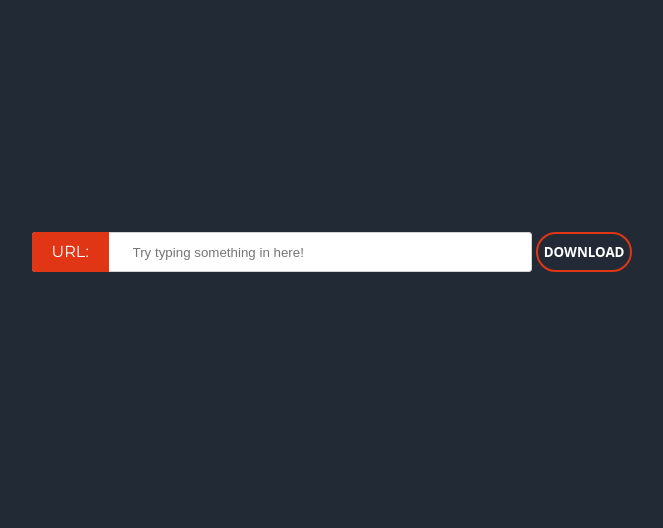
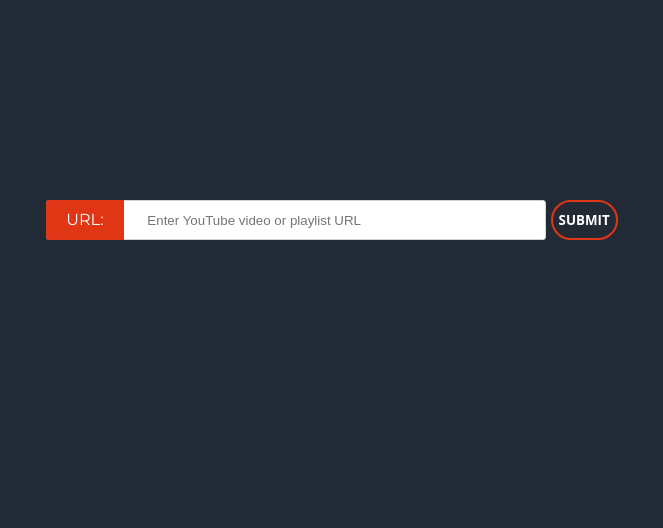
Before and after one commit to iABn0rma1/YT-VideoDownloader, a Flask app: page / in a window 1280 px wide. Shown: the part 181-709 px from the top of the page, without its empty margins (308-971 px from the left). Run offline with Flask 3, Linux system fonts and the light colour scheme.

Commit message:
added thumbnail

```diff
--- a/app.py
+++ b/app.py
@@ -1,4 +1,4 @@
-from flask import Flask, request, render_template
+from flask import Flask, request, render_template, jsonify
 import os
 import yt_dlp
 
@@ -6,20 +6,41 @@ app = Flask(__name__)
 
 @app.route('/', methods=['GET', 'POST'])
 def index():
-    if request.method == 'POST':
-        video_url = request.form.get('video_url')
-        if not video_url:
-            return render_template('index.html', error="No URL provided.")
-        try:
-            if 'playlist' in video_url:
-                download_youtube_playlist(video_url)
-                return render_template('index.html', message="Playlist download completed!")
-            else:
-                download_youtube_video(video_url)
-                return render_template('index.html', message="Video download completed!")
-        except Exception as e:
-            return render_template('index.html', error=f"Error: {e}")
     return render_template('index.html')
+
+@app.route('/fetch_info', methods=['POST'])
+def fetch_info():
+    video_url = request.form.get('video_url')
+    if not video_url:
+        return jsonify({'error': 'No URL provided.'})
+    try:
+        info = fetch_video_info(video_url)
+        thumbnail_url = info['thumbnail']
+        title = info['title']
+        return jsonify({'thumbnail_url': thumbnail_url, 'title': title})
+    except Exception as e:
+        return jsonify({'error': str(e)})
+
+@app.route('/download', methods=['POST'])
+def download():
+    video_url = request.form.get('video_url')
+    if not video_url:
+        return jsonify({'error': "No URL provided."})
+    try:
+        if 'playlist' in video_url:
+            download_youtube_playlist(video_url)
+            return jsonify({'message': "Playlist download completed!"})
+        else:
+            download_youtube_video(video_url)
+            return jsonify({'message': "Video download completed!"})
+    except Exception as e:
+        return jsonify({'error': str(e)})
+
+def fetch_video_info(video_url):
+    ydl_opts = {}
+    with yt_dlp.YoutubeDL(ydl_opts) as ydl:
+        info = ydl.extract_info(video_url, download=False)
+    return info
 
 def download_youtube_video(video_url):
     try:
--- a/static/css/style.css
+++ b/static/css/style.css
@@ -55,7 +55,7 @@ body {
         transition-delay: 0.2s;
     }
 
-    button[type=submit] {
+    button[type=button] {
         /* margin-left: 0.5em; */
         height: 40px;
         /* padding: 0.2em 1em 0.2em 2.25em; */
--- a/templates/index.html
+++ b/templates/index.html
@@ -9,18 +9,80 @@
 <body>
 
     <div class="text-input">
-        <form method="post">
-            <input type="text" id="video_url" name="video_url" placeholder="Try typing something in here!" required>
+        <form id="fetch_info_form">
+            <input type="text" id="video_url" name="video_url" placeholder="Enter YouTube video or playlist URL" required>
             <label for="video_url">URL:</label>
-            <button type="submit">Download</button>
+            <button type="button" id="fetch_info_button">Submit</button>
         </form>
     </div>
 
-    {% if error %}
-        <p style="color: red;">{{ error }}</p>
-    {% elif message %}
-        <p style="color: green;">{{ message }}</p>
-    {% endif %}
+    <div id="video_info" style="display: none;">
+        <img id="thumbnail_img" src="" alt="Thumbnail">
+        <h3 id="video_title" class="title"></h3>
+        <div class="overlay"></div>
+        <div class="button">
+            <a href="#" id="download_button">Download</a>
+        </div>
+    </div>
+
+    <div id="progress" style="display: none;">
+        <p>Downloading...</p>
+        <progress id="progressBar" value="0" max="100"></progress>
+    </div>
+
+    <p id="message" style="color: green;"></p>
+    <p id="error" style="color: red;"></p>
+
+    <script>
+        document.getElementById('fetch_info_button').addEventListener('click', function() {
+            const videoUrl = document.getElementById('video_url').value;
+            fetch('/fetch_info', {
+                method: 'POST',
+                headers: {
+                    'Content-Type': 'application/x-www-form-urlencoded',
+                },
+                body: `video_url=${videoUrl}`
+            })
+            .then(response => response.json())
+            .then(data => {
+                if (data.error) {
+                    document.getElementById('error').innerText = data.error;
+                    document.getElementById('message').innerText = '';
+                } else {
+                    document.getElementById('video_title').innerText = data.title;
+                    document.getElementById('thumbnail_img').src = data.thumbnail_url;
+                    document.getElementById('video_info').style.display = 'block';
+                    document.getElementById('download_video_url').value = videoUrl;
+                    document.getElementById('error').innerText = '';
+                    document.getElementById('message').innerText = '';
+                }
+            });
+        });
+
+        document.getElementById('download_button').addEventListener('click', function(e) {
+            e.preventDefault();  // Prevent the default anchor behavior
+            document.getElementById('progress').style.display = 'block';
+            const videoUrl = document.getElementById('video_url').value;
+            fetch('/download', {
+                method: 'POST',
+                headers: {
+                    'Content-Type': 'application/x-www-form-urlencoded',
+                },
+                body: `video_url=${videoUrl}`
+            })
+            .then(response => response.json())
+            .then(data => {
+                document.getElementById('progress').style.display = 'none';
+                if (data.error) {
+                    document.getElementById('error').innerText = data.error;
+                    document.getElementById('message').innerText = '';
+                } else {
+                    document.getElementById('message').innerText = data.message;
+                    document.getElementById('error').innerText = '';
+                }
+            });
+        });
+    </script>
 
 </body>
 </html>
```
Also changed, not shown: other parts of static/css/style.css (+72 -2 lines).
